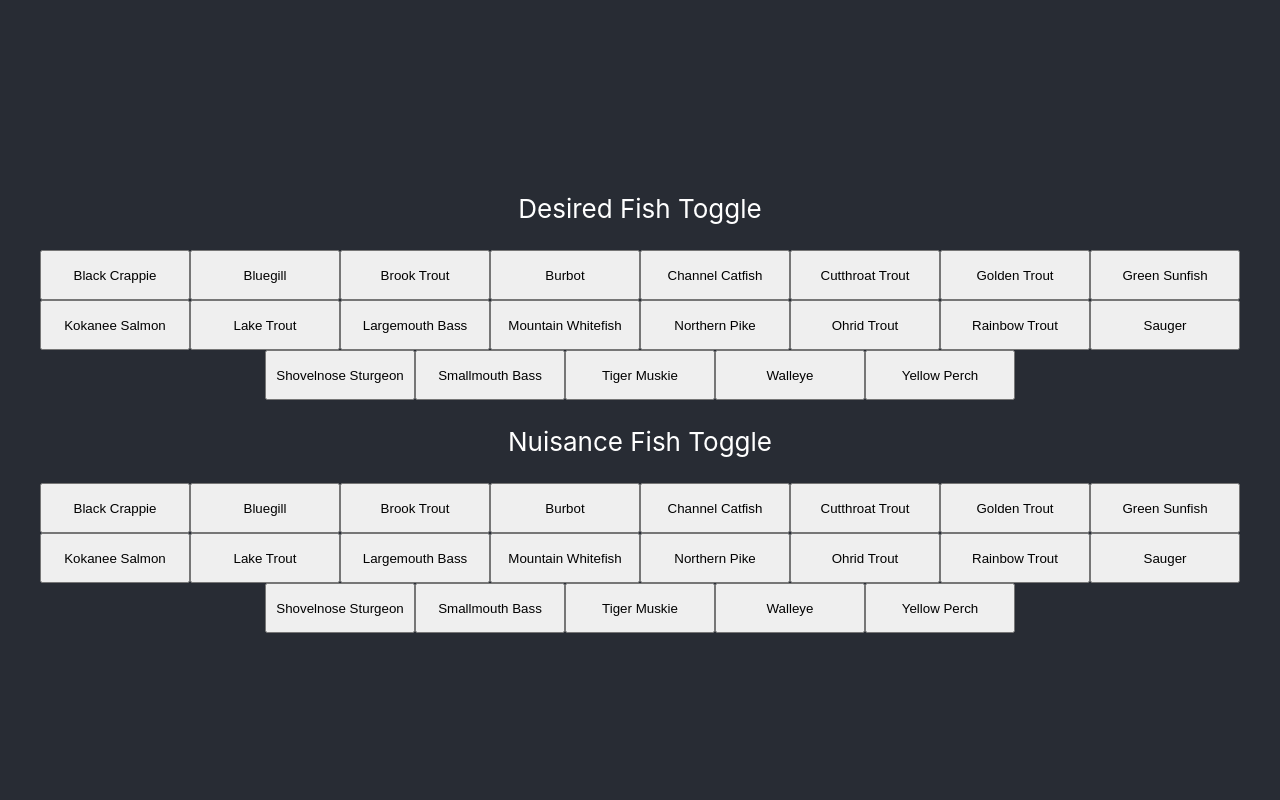
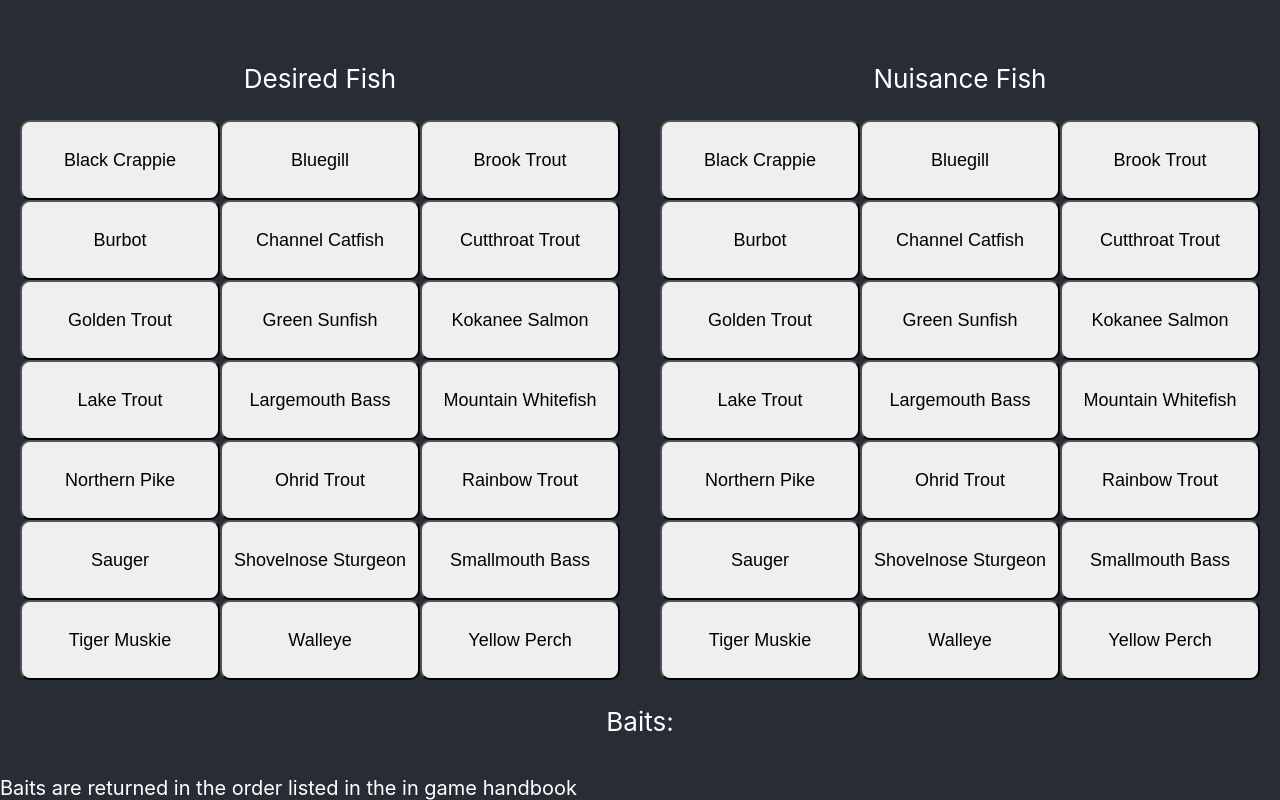
Before and after one commit to andrew-aws/fishing, a React (Create React App) app: page / in a window 1280 px wide. Built offline with nearby package versions, Linux system fonts and the light colour scheme.

Commit message:
Could be cleaner but it works

```diff
--- a/src/App.css
+++ b/src/App.css
@@ -1,19 +1,5 @@
 .App {
   text-align: center;
-}
-
-.App-logo {
-  height: 40vmin;
-  pointer-events: none;
-}
-
-@media (prefers-reduced-motion: no-preference) {
-  .App-logo {
-    animation: App-logo-spin infinite 20s linear;
-  }
-}
-
-.App {
   background-color: #282c34;
   min-height: 100vh;
   display: flex;
@@ -24,25 +10,34 @@
   color: white;
 }
 
-.App-link {
-  color: #61dafb;
+button {
+  width: 200px;
+  height: 80px;
+  border-radius: 10px;
+  font-size: large;
+  /* background-color: rgb(239, 239, 239); */
 }
 
-@keyframes App-logo-spin {
-  from {
-    transform: rotate(0deg);
-  }
-  to {
-    transform: rotate(360deg);
-  }
-}
-
-button {
-  width: 150px;
-  height: 50px;
+footer {
+  position: fixed;
+  left: 0;
+  bottom: 0;
+  font-size: 20px;
 }
 
 .on {
   background-color: rgb(87, 87, 87);
   color: white;
 }
+
+.DesiredFish, .NuisanceFish{
+  width: 50%;
+}
+
+.DesiredFish {
+  float: left;
+}
+
+.NuisanceFish {
+  float: right;
+}
--- a/src/App.js
+++ b/src/App.js
@@ -30,24 +30,31 @@ const App = () => {
 
   return (
     <div className="App">
-
       <div>
-        <p>
-          Desired Fish Toggle
-        </p>
-        {fishWithProps.map(fish => <button className={`${fish.desired ? 'on' : 'off'}`} key={`${fish.name} desired`} onClick={() => handleDesiredClick(fish, fishWithProps, updateFishWithProps)}>{fish.name}</button>)}
+        <div className="DesiredFish">
+          <p>
+            Desired Fish
+          </p>
+          {fishWithProps.map(fish => <button className={`${fish.desired ? 'on' : 'off'}`} key={`${fish.name} desired`} onClick={() => handleDesiredClick(fish, fishWithProps, updateFishWithProps)}>{fish.name}</button>)}
+        </div>
+        <div className="NuisanceFish">
+          <p>
+            Nuisance Fish
+          </p>
+          {fishWithProps.map(fish => <button className={`${fish.nuisance ? 'on' : 'off'}`} key={`${fish.name} nuisance`} onClick={() => handleNuisanceClick(fish, fishWithProps, updateFishWithProps)}>{fish.name}</button>)}
+        </div>
       </div>
       <div>
         <p>
-          Nuisance Fish Toggle
+          Baits:
         </p>
-        {fishWithProps.map(fish => <button className={`${fish.nuisance ? 'on' : 'off'}`} key={`${fish.name} nuisance`} onClick={() => handleNuisanceClick(fish, fishWithProps, updateFishWithProps)}>{fish.name}</button>)}
+        {
+          getBaits(fishWithProps).join(', ')
+        }
       </div>
-      <div>{
-        getBaits(fishWithProps)
-          .map(bait => <p>{bait}</p>)
-      }</div>
-      {/* <button onClick={console.log(getBaits(fishWithProps))}>Get Fish</button> */}
+      <footer>
+        Baits are returned in the order listed in the in game handbook
+      </footer>
     </div>
   );
 }
--- a/src/tools/getBaits.js
+++ b/src/tools/getBaits.js
@@ -1,21 +1,9 @@
 const _ = require('lodash')
-
-// const removeBait = (nuisanceFish, intersection) => {
-//     const reducedFish = nuisanceFish.reduce(
-//         (accumulator, currentValue) =>
-//             _.difference(accumulator, currentValue.baits), intersection
-//     )
-
-//     return reducedFish
-// }
 
 const getBaits = (fish) => {
 
     const desiredFish = fish.filter(thisFish => thisFish.desired)
-    const nuisanceFish = fish.filter(thisFish => thisFish.nuisanceFish)
-    console.log(desiredFish.map(fish=> fish.name))
-    console.log(nuisanceFish.map(fish=> fish.name))
-
+    const nuisanceFish = fish.filter(thisFish => thisFish.nuisance)
 
     const intersection = _.intersection(...desiredFish.map(fish => fish.baits))
     const reducedIntersection = _.difference(intersection, nuisanceFish.map(fish => fish.baits).flat())
```
